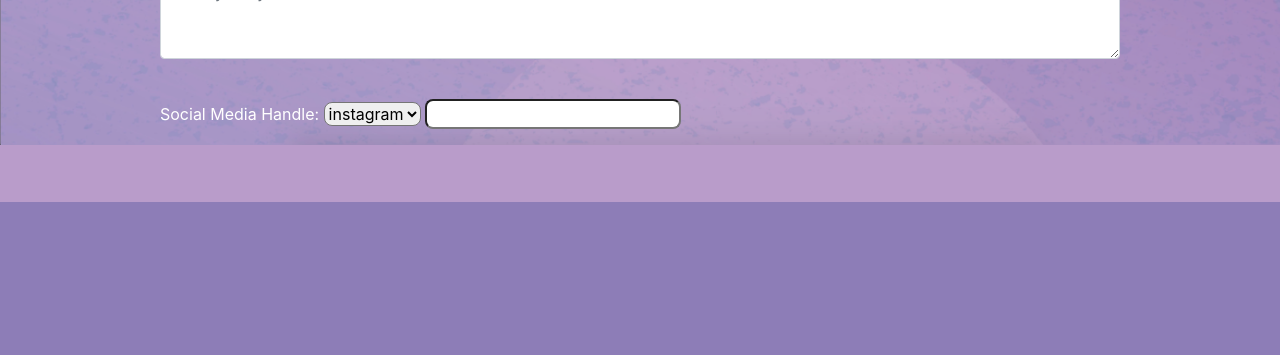
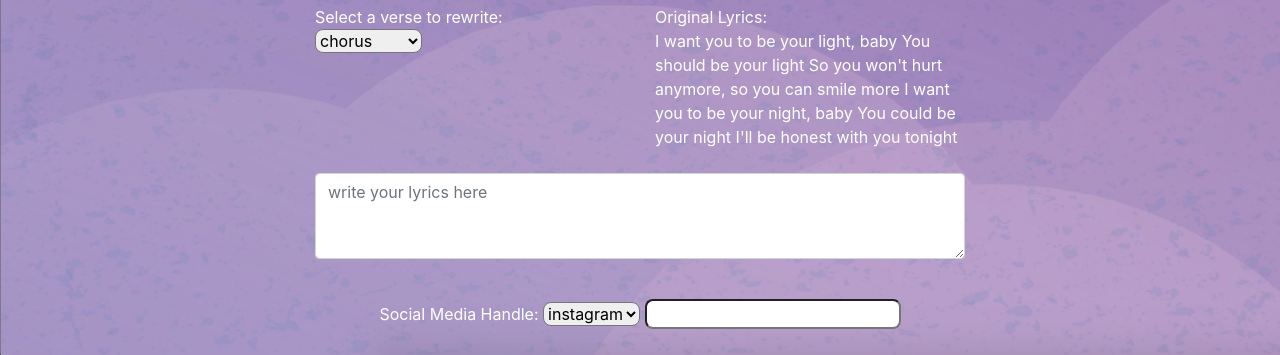
Before and after one commit to jasonfong/lyrics_generator, a Flask app: page /web/submit_line in a window 1280 px wide. Shown: the part 598-953 px from the top of the page. Before the commit the page ends 800 px from the top, so only its background shows below. Run offline with Flask 2, Linux system fonts and the light colour scheme; some libraries are stand-ins or nearby versions.

Commit message:
Added js for the line type to display original lyrics

```diff
--- a/models/line.py
+++ b/models/line.py
@@ -10,6 +10,10 @@ class Line:
     social_type_choices = ['instagram', 'twitter']
     status_choices = ['accepted', 'rejected', 'pending']
 
+    bridge  =['Now promise me, oh, oh', 'Several times a day, oh, oh', 'Even if you feel that you are alone, oh, oh', "Don't throw yourself away, oh, oh", 'Oh, oh, oh, oh, hold on for a moment', 'Intertwine our pinkies', 'And promise me now, oh, oh, oh, oh']
+    chorus = ['I want you to be your light, baby', 'You should be your light', "So you won't hurt anymore, so you can smile more", 'I want you to be your night, baby', 'You could be your night', "I'll be honest with you tonight"]
+    pre_chorus = ["You're hurting too 'cause you're mine", 'I just want to blow your mind', "You're only drifting further away like this", "I say that it's all fine", "The truth is that's a lie"]
+    verse = ['I sit alone, slumped down', 'And I break myself down with these thoughts', 'You probably don’t even know', 'When you started hurting me']
 
     def __init__(self, id=None, text=None, line_type=None, social_type=None,
                  social_id=None, status='pending', created=None, modified=None):
--- a/static/css/style.css
+++ b/static/css/style.css
@@ -73,7 +73,7 @@ nav ul li a, nav ul li span, header .action {
 
 .center {
 	margin: auto;
-	width: 75%;
+	max-width: 700px;
 	padding: 10px;
 	text-align: center
   }
--- a/web/templates/submit_line.html
+++ b/web/templates/submit_line.html
@@ -9,7 +9,10 @@
 <title>Let's write a song together!</title>
 </head>
 
-<body>
+<body class="center">
+<a href="https://www.oneinanarmy.org/" target="_blank"><img src="../static/images/oiaa-logo_purwht.png" style="width:135px;height:auto;border:0;"" title="One in an Army" alt="OIAA"></a>
+<font size="5">&nbsp;&nbsp; presents</font>
+
 <h1>Army's Promise</h1>
 <h2>Let's write a song together!</h2><br>
 Choose a verse in <a href="https://soundcloud.com/bangtan/firstjiminpresent">Jimin's Promise</a> and write new lyrics for it. <br><br>
@@ -17,26 +20,33 @@ We will approve your submission and <br>
 then you can see your lyrics in a randomly generated<br>
 ARMY's Promise song. <br>
 <hr>
-<iframe width="50%" height="130" scrolling="no" frameborder="no" allow="autoplay"
+<iframe width="60%" height="130" scrolling="no" frameborder="no" allow="autoplay"
 src="https://w.soundcloud.com/player/?url=https%3A//api.soundcloud.com/tracks/551801490&color=%2355207d&auto_play=false&hide_related=false&show_comments=true&show_user=true&show_reposts=false&show_teaser=true">
 </iframe>
 
+<form action="/web/submit_line" method="POST">
+    <div class="container">
+        <div align="left" class="row">
+                <div class="col align-self-start">
+                    Select a verse to rewrite:<br>
 
-
-<form action="/web/submit_line" method="POST">
-    <div class="row">
-            <div class="column"><h3>Select a verse to rewrite:</h3>
-                    <select name="line_type">
+                    <select name="line_type" onchange="changeOrginalLyrics(this)">
                         {% for choice in line_types %}
                             <option value="{{ choice }}">{{ choice }}</option>
                         {% endfor %}
-                    </select> </div>
-            <div class="column"> <h3>Original Lyrics:</h3><br></div>
-    </div>
-
-    <div class="form-group">
+                    </select>
+                </div>
+                <div id="originalLyrics" class="col align-self-start">
+                    Original Lyrics:<br>
+                    {% for line in chorus_lines %}
+                        {{line}}
+                    {% endfor %}
+                </div>
+        </div>
+        <div class="form-group">
             <label for="text"></label>
             <textarea name="text" class="form-control" id="exampleFormControlTextarea1" rows="3" placeholder="write your lyrics here"></textarea>
+        </div>
     </div>
 
     <br>
@@ -51,3 +61,56 @@ src="https://w.soundcloud.com/player/?url=https%3A//api.soundcloud.com/tracks/55
 </body>
 
 </html>
+
+<script type="text/javascript">
+function changeOrginalLyrics(option) {
+    var originalLyricsDiv = document.getElementById("originalLyrics")
+
+    if (option.value == 'chorus') {
+        var originalLyrics = '';
+
+        var chorusLines = JSON.parse('{{ chorus_lines|tojson }}')
+
+        chorusLines.forEach(function(line) {
+            originalLyrics += '<br>' + line
+        });
+
+        originalLyricsDiv.innerHTML = "Original Lyrics:" + originalLyrics
+    }
+    else if (option.value == 'pre-chorus') {
+        var originalLyrics = '';
+
+        var preChorusLines = JSON.parse('{{ pre_chorus_lines|tojson }}')
+
+        preChorusLines.forEach(function(line) {
+            originalLyrics += '<br>' + line
+        });
+
+        originalLyricsDiv.innerHTML = "Original Lyrics:" + originalLyrics
+    }
+    else if (option.value == 'verse') {
+        var originalLyrics = '';
+
+        var verseLines = JSON.parse('{{ verse_lines|tojson }}')
+
+        verseLines.forEach(function(line) {
+            originalLyrics += '<br>' + line
+        });
+
+        originalLyricsDiv.innerHTML = "Original Lyrics:" + originalLyrics
+    }
+    else if (option.value == 'bridge') {
+        var originalLyrics = '';
+
+        var bridgeLines = JSON.parse('{{ bridge_lines|tojson }}')
+
+        bridgeLines.forEach(function(line) {
+            originalLyrics += '<br>' + line
+        });
+
+        originalLyricsDiv.innerHTML = "Original Lyrics:" + originalLyrics
+    }
+
+
+  }
+</script>
--- a/web/views.py
+++ b/web/views.py
@@ -22,6 +22,10 @@ def submit_line():
             line_type=data.get('line_type'),
             social_type=data.get('social_type'),
             social_id=data.get('social_id'),
+            chorus_lines=data.get('chorus'),
+            pre_chorus_lines=data.get('pre_chorus'),
+            verse_lines=data.get('verse'),
+            bridge_lines=data.get('bridge'),
         )
         line_ref.save()
         return render_template(
@@ -36,6 +40,10 @@ def submit_line():
             'submit_line.html',
             social_types=Line.social_type_choices,
             line_types=Line.line_type_choices,
+            chorus_lines=Line.chorus,
+            pre_chorus_lines=Line.pre_chorus,
+            verse_lines=Line.verse,
+            bridge_lines=Line.bridge,
         )
 
 
```
